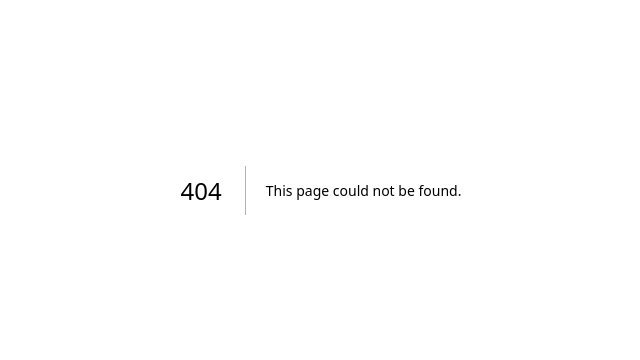
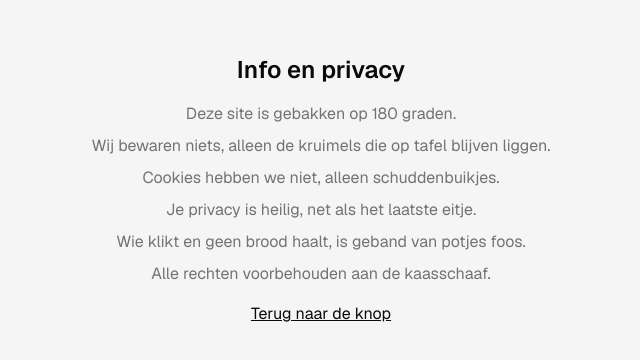
Before and after one commit to DavidBoissevain-Lynxx/wordteralbroodgehaald, a Next.js app: page /info in a window 1280 px wide. Before the commit this address had no page. Shown: the part 210-570 px from the top of the page, without its empty margins (319-959 px from the left). Built offline with nearby package versions, Linux system fonts and the light colour scheme.

Commit message:
add info page

```diff
--- /dev/null
+++ b/app/info/page.tsx
@@ -0,0 +1,30 @@
+import Link from "next/link";
+
+// All the text on this page. Add a line here and it appears on the page.
+const rules = [
+  "Deze site is gebakken op 180 graden.",
+  "Wij bewaren niets, alleen de kruimels die op tafel blijven liggen.",
+  "Cookies hebben we niet, alleen schuddenbuikjes.",
+  "Je privacy is heilig, net als het laatste eitje.",
+  "Wie klikt en geen brood haalt, is geband van potjes foos.",
+  "Alle rechten voorbehouden aan de kaasschaaf.",
+];
+
+// A second page: the folder app/info makes this the URL /info.
+export default function Info() {
+  return (
+    <main className="flex min-h-dvh flex-col items-center justify-center gap-4 bg-muted p-4 text-center">
+      <h1 className="text-2xl font-semibold">Info en privacy</h1>
+
+      <ul className="flex flex-col gap-2 text-muted-foreground">
+        {rules.map((rule) => (
+          <li key={rule}>{rule}</li>
+        ))}
+      </ul>
+
+      <Link href="/" className="underline">
+        Terug naar de knop
+      </Link>
+    </main>
+  );
+}
--- a/app/page.tsx
+++ b/app/page.tsx
@@ -1,3 +1,4 @@
+import Link from "next/link";
 import { connection } from "next/server";
 
 import { BreadCard } from "@/components/home/bread-card";
@@ -12,6 +13,12 @@ export default async function Home() {
   return (
     <main className="flex min-h-dvh items-center justify-center bg-muted p-4">
       <BreadCard initialValue={data?.is_getting_bread} />
+      <Link
+        href="/info"
+        className="fixed right-4 bottom-3 text-xs text-muted-foreground hover:underline"
+      >
+        Info en privacy
+      </Link>
     </main>
   );
 }
--- a/components/home/bread-card.tsx
+++ b/components/home/bread-card.tsx
@@ -2,6 +2,7 @@
 
 import confetti from "canvas-confetti";
 import { Sandwich } from "lucide-react";
+import { useEffect, useState } from "react";
 
 import { Button } from "@/components/ui/button";
 import {
@@ -11,7 +12,7 @@ import {
   CardHeader,
   CardTitle,
 } from "@/components/ui/card";
-import { useBread } from "@/hooks/use-bread";
+import { supabase } from "@/lib/supabase";
 
 // A Client Component: this runs in the browser, so it can react to clicks.
 export function BreadCard({ initialValue }:
@@ -20,12 +21,34 @@ export function BreadCard({ initialValue }:
   }
 ) {
 
-  const { isGettingBread, toggle } = useBread(initialValue);
+  const [isGettingBread, setIsGettingBread] = useState(initialValue);
 
-  // Confetti when you offer to get bread, not when you cancel.
-  function handleClick() {
+  // When a colleague clicks, the database tells us and we update the button.
+  useEffect(() => {
+    const channel = supabase
+      .channel("bread")
+      .on(
+        "postgres_changes",
+        { event: "UPDATE", schema: "public", table: "bread" },
+        (change) => setIsGettingBread(change.new.is_getting_bread),
+      )
+      .subscribe();
+
+    return () => {
+      supabase.removeChannel(channel);
+    };
+  }, []);
+
+  // When you click, the button changes right away and the API saves the new status.
+  async function toggle() {
+    // Confetti when you offer to get bread, not when you cancel.
     if (!isGettingBread) confetti();
-    toggle();
+
+    setIsGettingBread(!isGettingBread);
+    await fetch("/api/bread", {
+      method: "POST",
+      body: JSON.stringify({ isGettingBread: !isGettingBread }),
+    });
   }
 
   return (
@@ -55,7 +78,7 @@ export function BreadCard({ initialValue }:
           variant={isGettingBread ? "outline" : "default"}
           size="lg"
           className="w-full cursor-pointer"
-          onClick={handleClick}
+          onClick={toggle}
         >
           {isGettingBread ? "Toch niet" : "Ik haal brood!"}
         </Button>
```
Also changed, not shown: 1 other file (tests, documents, lock files or other folders).
